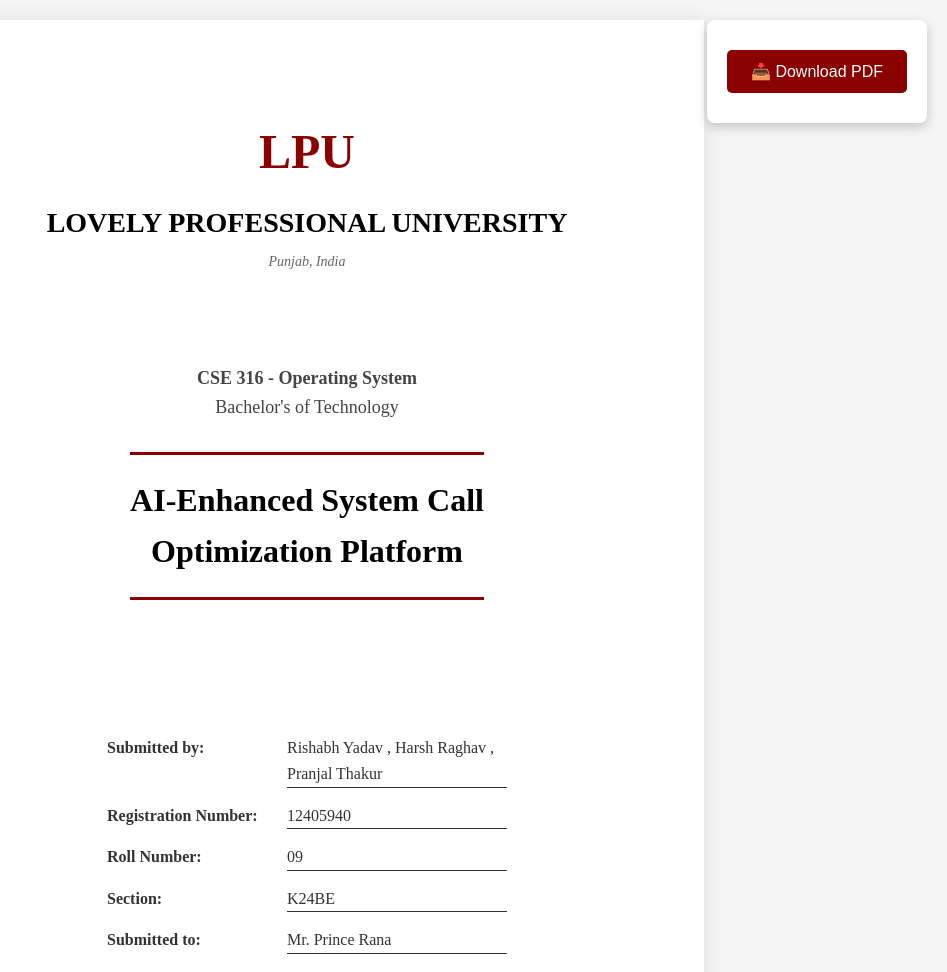
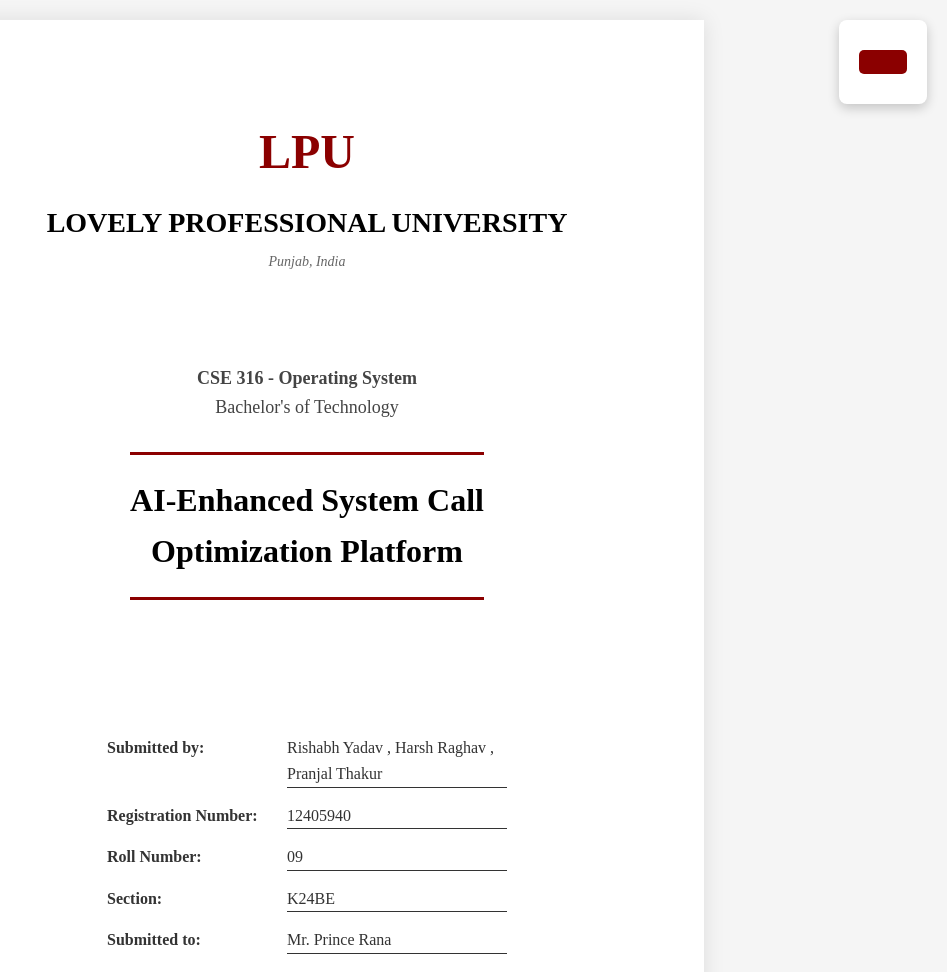
Before and after one commit to rishabhy9026/operating-system-report, a plain HTML site: page index.html in a window 1280 px wide. Shown: the top 972 px of the page, without its empty margins (333-1280 px from the left). Drawn offline with Linux system fonts and the light colour scheme.

Commit message:
Remove text from download button
Removed text from the download button in index.html.

```diff
--- a/index.html
+++ b/index.html
@@ -249,7 +249,7 @@
 </head>
 <body>
     <div class="download-controls">
-        <button class="btn" id="downloadBtn" onclick="generatePDF()">📥 Download PDF</button>
+        <button class="btn" id="downloadBtn" onclick="generatePDF()"></button>
         <div id="status" style="margin-top: 10px; font-size: 12px; color: #666;"></div>
     </div>
 
```
